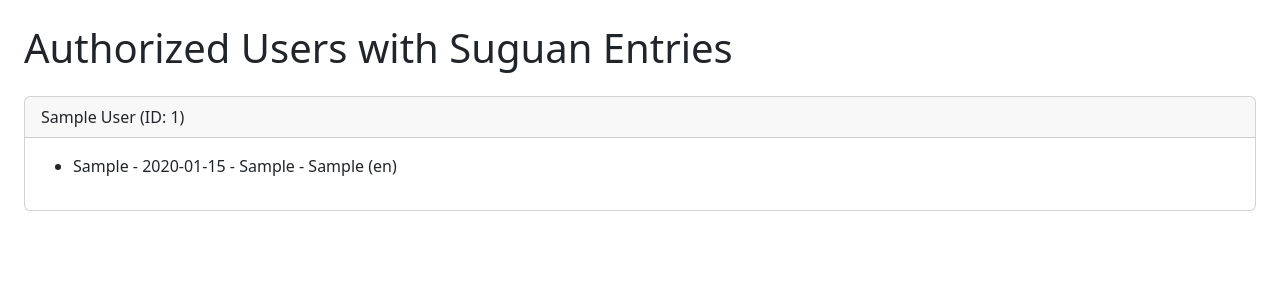
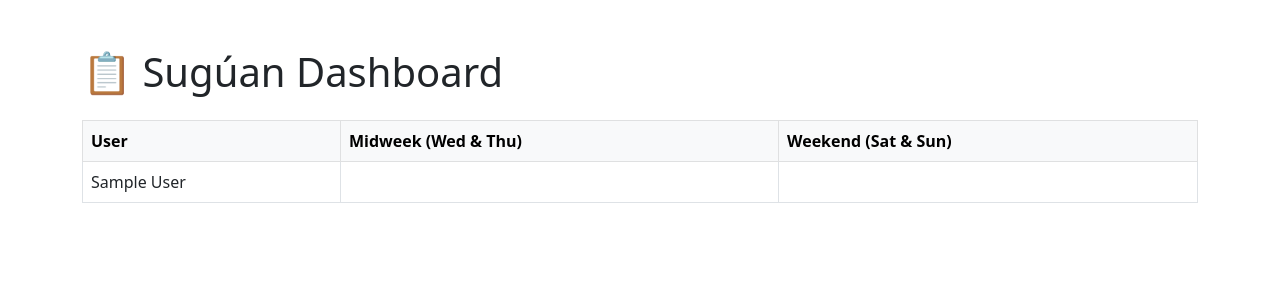
Before and after one commit to RKSA-Automation/telegram-gampanin-bot, a Flask app: page / in a window 1280 px wide. Shown: the top 300 px of the page. Run offline with Flask 3, Linux system fonts and the light colour scheme; tables that the repository leaves empty hold one stand-in row (values such as "Sample post").

Commit message:
edit-gui

```diff
--- a/task-gui/app.py
+++ b/task-gui/app.py
@@ -1,39 +1,51 @@
 from flask import Flask, render_template
 from sqlalchemy import create_engine
-from sqlalchemy.orm import sessionmaker
-from models import AuthorizedUser, SuguanEntry, Base
+from sqlalchemy.orm import sessionmaker, joinedload
+from models import AuthorizedUser, SuguanEntry
 import os
 import logging
 
-# 🔧 Configure Logging
-logging.basicConfig(level=logging.DEBUG)  # You can change to INFO in production
-logger = logging.getLogger(__name__)
-
-# 🌐 Flask App
 app = Flask(__name__)
 
-# 🛠️ Database Configuration
+logging.basicConfig(level=logging.DEBUG)
+
 DB_HOST = os.environ.get("DB_HOST", "db")
 DB_USER = os.environ.get("DB_USER", "root")
 DB_PASS = os.environ.get("DB_PASS", "password")
 DB_NAME = os.environ.get("DB_NAME", "suguan_bot")
 
 DATABASE_URL = f"mysql+pymysql://{DB_USER}:{DB_PASS}@{DB_HOST}/{DB_NAME}"
-engine = create_engine(DATABASE_URL, echo=True)  # `echo=True` shows SQL queries in logs
+engine = create_engine(DATABASE_URL, echo=True)
 SessionLocal = sessionmaker(bind=engine)
 
 @app.route("/")
 def index():
     session = SessionLocal()
     try:
-        users = session.query(AuthorizedUser).all()
-        logger.debug(f"Fetched {len(users)} authorized users from DB.")
-        return render_template("index.html", users=users)
+        users = session.query(AuthorizedUser).options(joinedload(AuthorizedUser.entries)).all()
+        grouped_users = []
+
+        for user in users:
+            midweek = []
+            weekend = []
+
+            for entry in user.entries:
+                day = entry.day.strip().lower()
+                if day in ['wed', 'thu']:
+                    midweek.append(entry)
+                elif day in ['sat', 'sun']:
+                    weekend.append(entry)
+
+            grouped_users.append({
+                "full_name": user.full_name,
+                "midweek": midweek,
+                "weekend": weekend
+            })
+
+        return render_template("index.html", users=grouped_users)
+
     except Exception as e:
-        logger.error(f"❌ Error fetching users: {e}")
+        logging.error(f"❌ Error fetching users: {e}")
         return "Internal Server Error", 500
     finally:
         session.close()
-
-if __name__ == "__main__":
-    app.run(host="0.0.0.0", port=5000, debug=True)
--- a/task-gui/requirements.txt
+++ b/task-gui/requirements.txt
@@ -1,3 +1,3 @@
-Flask
-SQLAlchemy
-PyMySQL
+flask
+sqlalchemy
+pymysql
--- a/task-gui/templates/index.html
+++ b/task-gui/templates/index.html
@@ -2,30 +2,36 @@
 <html lang="en">
 <head>
   <meta charset="UTF-8">
-  <title>Authorized Users</title>
+  <title>Sugúan Dashboard</title>
   <link href="https://cdn.jsdelivr.net/npm/bootstrap@5.3.0/dist/css/bootstrap.min.css" rel="stylesheet">
 </head>
-<body class="p-4">
-  <h1>Authorized Users with Suguan Entries</h1>
-  <div class="mt-4">
-    {% for user in users %}
-      <div class="card mb-3">
-        <div class="card-header">
-          {{ user.full_name }} (ID: {{ user.user_id }})
-        </div>
-        <div class="card-body">
-          {% if user.entries %}
-            <ul>
-              {% for entry in user.entries %}
-                <li>{{ entry.day }} - {{ entry.time }} - {{ entry.lokal }} - {{ entry.gampanin }} ({{ entry.language }})</li>
-              {% endfor %}
-            </ul>
-          {% else %}
-            <p>No entries.</p>
-          {% endif %}
-        </div>
-      </div>
-    {% endfor %}
-  </div>
+<body class="container mt-5">
+  <h1 class="mb-4">📋 Sugúan Dashboard</h1>
+  <table class="table table-bordered">
+    <thead class="table-light">
+      <tr>
+        <th>User</th>
+        <th>Midweek (Wed & Thu)</th>
+        <th>Weekend (Sat & Sun)</th>
+      </tr>
+    </thead>
+    <tbody>
+      {% for entry in users %}
+      <tr>
+        <td>{{ entry.full_name }}</td>
+        <td>
+          {% for e in entry.midweek %}
+            <div>{{ e.day }}, {{ e.time }}, {{ e.lokal }}, {{ e.gampanin }}, {{ e.language }}</div>
+          {% endfor %}
+        </td>
+        <td>
+          {% for e in entry.weekend %}
+            <div>{{ e.day }}, {{ e.time }}, {{ e.lokal }}, {{ e.gampanin }}, {{ e.language }}</div>
+          {% endfor %}
+        </td>
+      </tr>
+      {% endfor %}
+    </tbody>
+  </table>
 </body>
 </html>
```
Also changed, not shown: task-gui/app/routes.py (+23 -3 lines), task-gui/models.py (+13 -19 lines).
